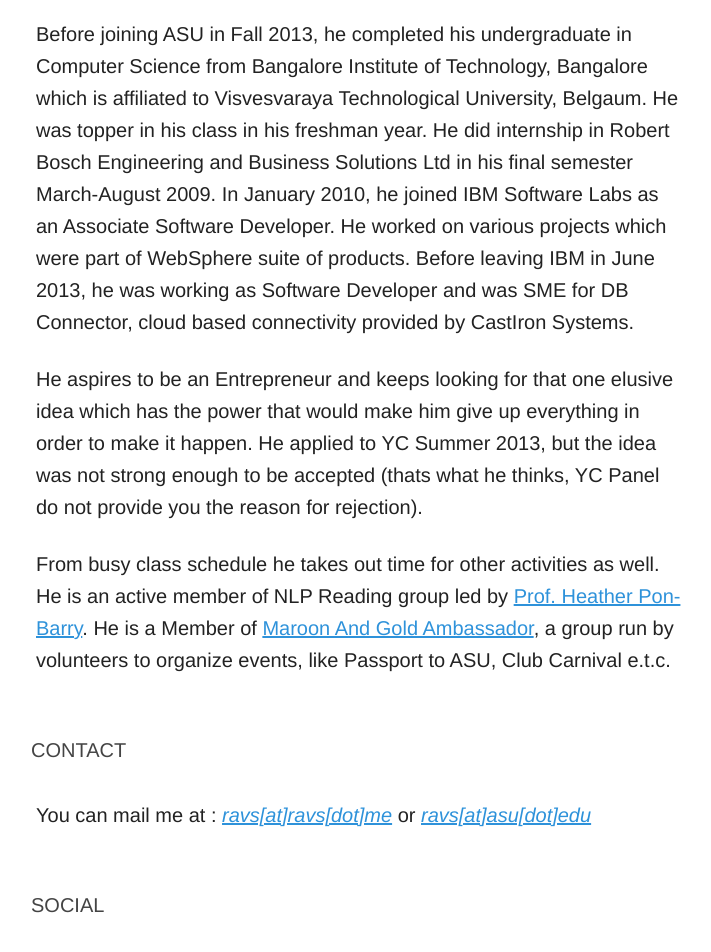
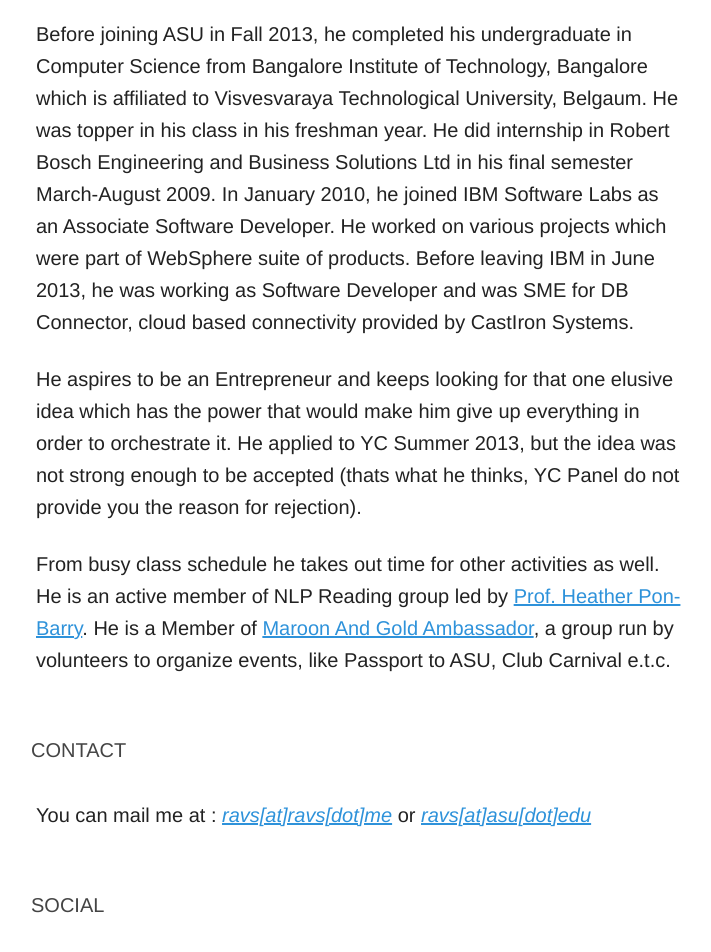
Before and after one commit to ravs/ravs.github.io, a Jekyll site: the page built from about/index.html, in a window 1280 px wide. Shown: the part 833-1785 px from the top of the page, without its empty margins (279-990 px from the left). Built offline with Jekyll 4.4.1, drawn with Linux system fonts in a browser that asks for light colours; Markdown is read by kramdown in place of the engine named in the settings.

Commit message:
word change

```diff
--- a/about/index.html
+++ b/about/index.html
@@ -16,7 +16,7 @@
 
 <p>Before joining ASU in Fall 2013, he completed his undergraduate in Computer Science from Bangalore Institute of Technology, Bangalore which is affiliated to Visvesvaraya Technological University, Belgaum. He was topper in his class in his freshman year. He did internship in Robert Bosch Engineering and Business Solutions Ltd in his final semester March-August 2009. In January 2010, he joined IBM Software Labs as an Associate Software Developer. He worked on various projects which were part of WebSphere suite of products. Before leaving IBM in June 2013, he was working as Software Developer and was SME for DB Connector, cloud based connectivity provided by CastIron Systems.</p>
 
-<p>He aspires to be an Entrepreneur and keeps looking for that one elusive idea which has the power that would make him give up everything in order to make it happen. He applied to YC Summer 2013, but the idea was not strong enough to be accepted (thats what he thinks, YC Panel do not provide you the reason for rejection).</p>
+<p>He aspires to be an Entrepreneur and keeps looking for that one elusive idea which has the power that would make him give up everything in order to orchestrate it. He applied to YC Summer 2013, but the idea was not strong enough to be accepted (thats what he thinks, YC Panel do not provide you the reason for rejection).</p>
 
 <p>From busy class schedule he takes out time for other activities as well. He is an active member of NLP Reading group led by <a href="http://faculty.engineering.asu.edu/ponbarry/">Prof. Heather Pon-Barry</a>. He is a Member of <a href="https://orgsync.com/18459/chapter">Maroon And Gold Ambassador</a>, a group run by volunteers to organize events, like Passport to ASU, Club Carnival e.t.c.</p>
 
```
